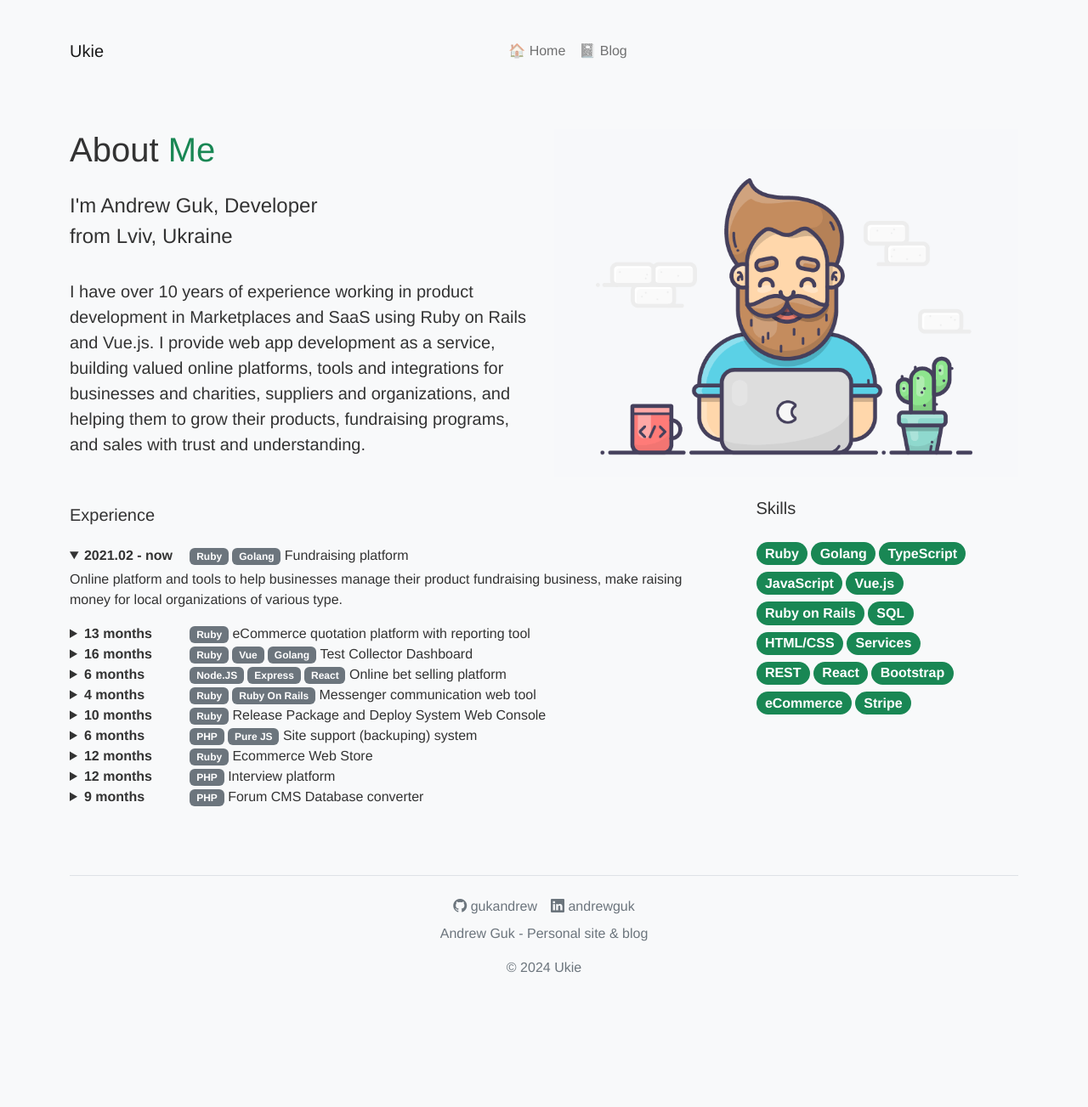
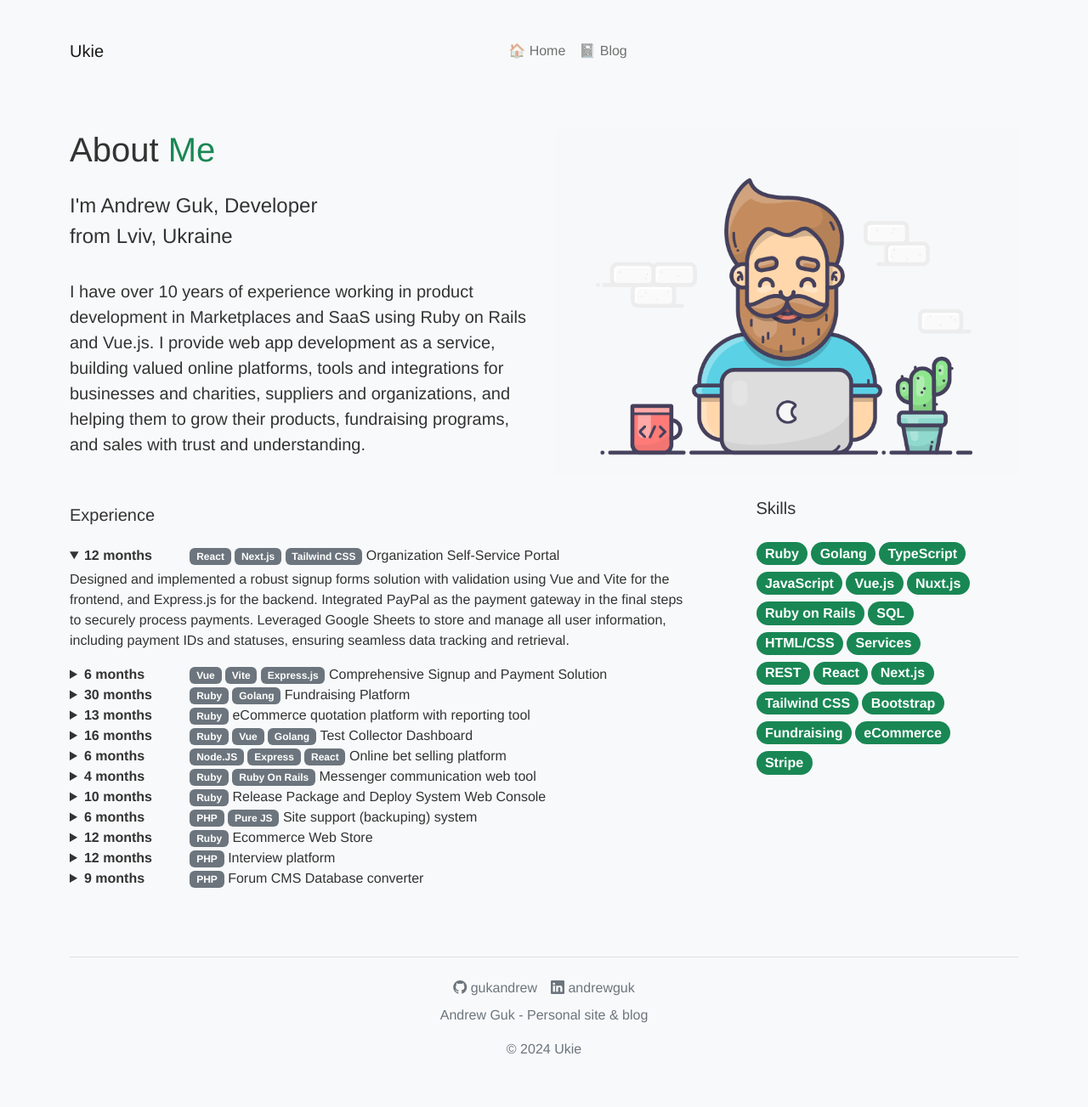
Before and after one commit to gukandrew/ukie.me, a Jekyll site: the page built from about.markdown, in a window 1280 px wide. Shown: the whole page at 85% size. Built offline with Jekyll 4.4.1, drawn with Linux system fonts in a browser that asks for light colours; nearby versions of some CDN libraries; before the commit the page ends 1207 px from its top, so only the background shows below that.

Commit message:
feat: Add Nuxt.js and Tailwind CSS to skills list

```diff
--- a/about.markdown
+++ b/about.markdown
@@ -17,13 +17,17 @@ skills:
   - TypeScript
   - JavaScript
   - Vue.js
+  - Nuxt.js
   - Ruby on Rails
   - SQL
   - HTML/CSS
   - Services
   - REST
   - React
+  - Next.js
+  - Tailwind CSS
   - Bootstrap
+  - Fundraising
   - eCommerce
   - Stripe
 
@@ -74,10 +78,26 @@ experience:
     tech: Ruby
     title: eCommerce quotation platform with reporting tool
     description: "Software solution for managing customer quotes. The product gives ability for manager person to create customer, collect predefined quotes with custom options for any customer, and proceed to their account with single login bridge after to have instant pay feature."
-  - duration: 2021.02 - now
+  - duration: 30 months
     tech:
       - Ruby
       - Golang
-    title: Fundraising platform
+    title: Fundraising Platform
     description: "Online platform and tools to help businesses manage their product fundraising business, make raising money for local organizations of various type."
+  - duration: 6 months
+    tech:
+      - Vue
+      - Vite
+      - Express.js
+    title: Comprehensive Signup and Payment Solution
+    description: "The Seamless Self-Service Portal is designed to provide simplicity and efficiency for both  customers and company colleagues across the business. It offers a consistent user experience and automates repetitive tasks, making them more intuitive and user-friendly."
+  # - duration: 2021.02 - now
+  - duration: 12 months
+    tech:
+      - React
+      - Next.js
+      - Tailwind CSS
+    title: Organization Self-Service Portal
+    description: "Designed and implemented a robust signup forms solution with validation using Vue and Vite for the frontend, and Express.js for the backend. Integrated PayPal as the payment gateway in the final steps to securely process payments. Leveraged Google Sheets to store and manage all user information, including payment IDs and statuses, ensuring seamless data tracking and retrieval."
+
 ---
```
